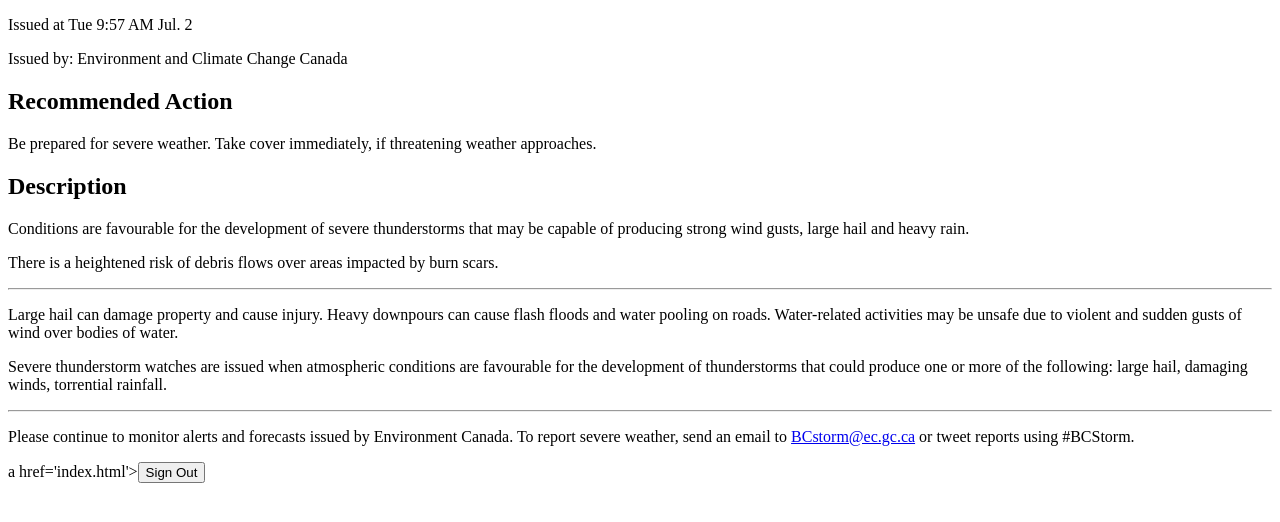
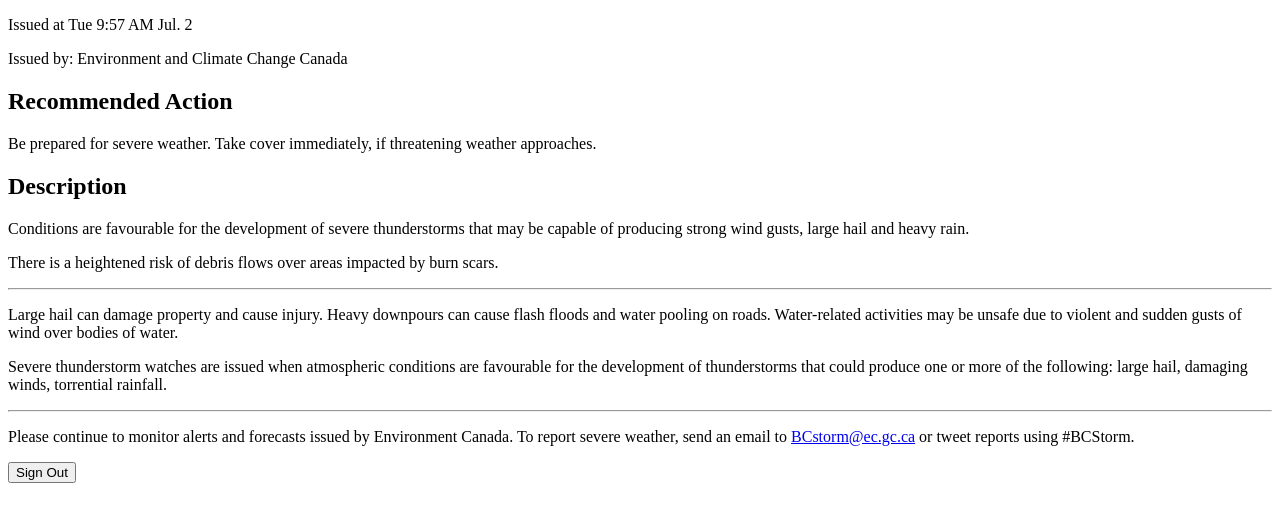
Before and after one commit to TechGenius1234/weatheralerts, a plain HTML site: page kelownaweatheralerts.html in a window 1280 px wide. Drawn offline with Linux system fonts and the light colour scheme.

Commit message:
Update kelownaweatheralerts.html

```diff
--- a/kelownaweatheralerts.html
+++ b/kelownaweatheralerts.html
@@ -34,6 +34,6 @@
 <div>
     <p>Please continue to monitor alerts and forecasts issued by Environment Canada. To report severe weather, send an email to <a href="mailto:BCstorm@ec.gc.ca">BCstorm@ec.gc.ca</a> or tweet reports using #BCStorm.</p>
 </div>
-a href='index.html'><button>Sign Out</button></a>
+<a href='index.html'><button>Sign Out</button></a>
 </body>
 </html>
```
